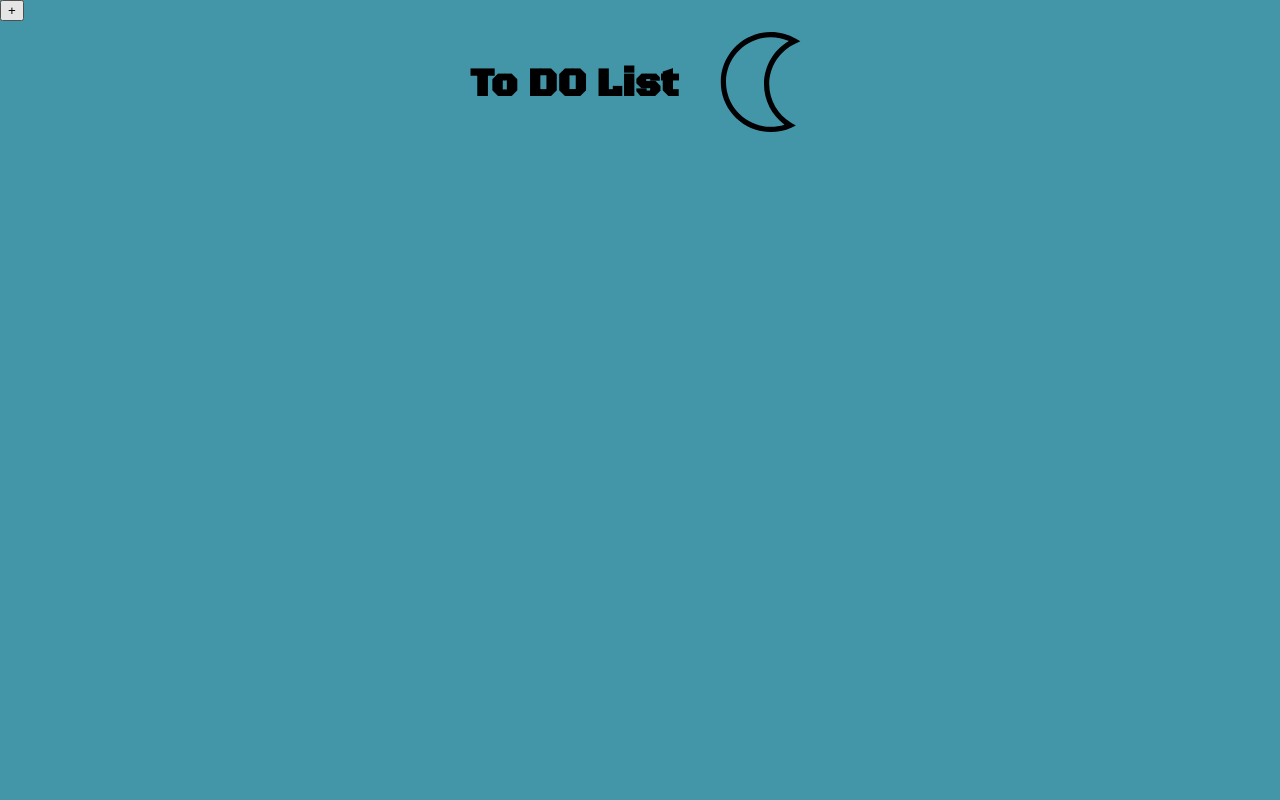
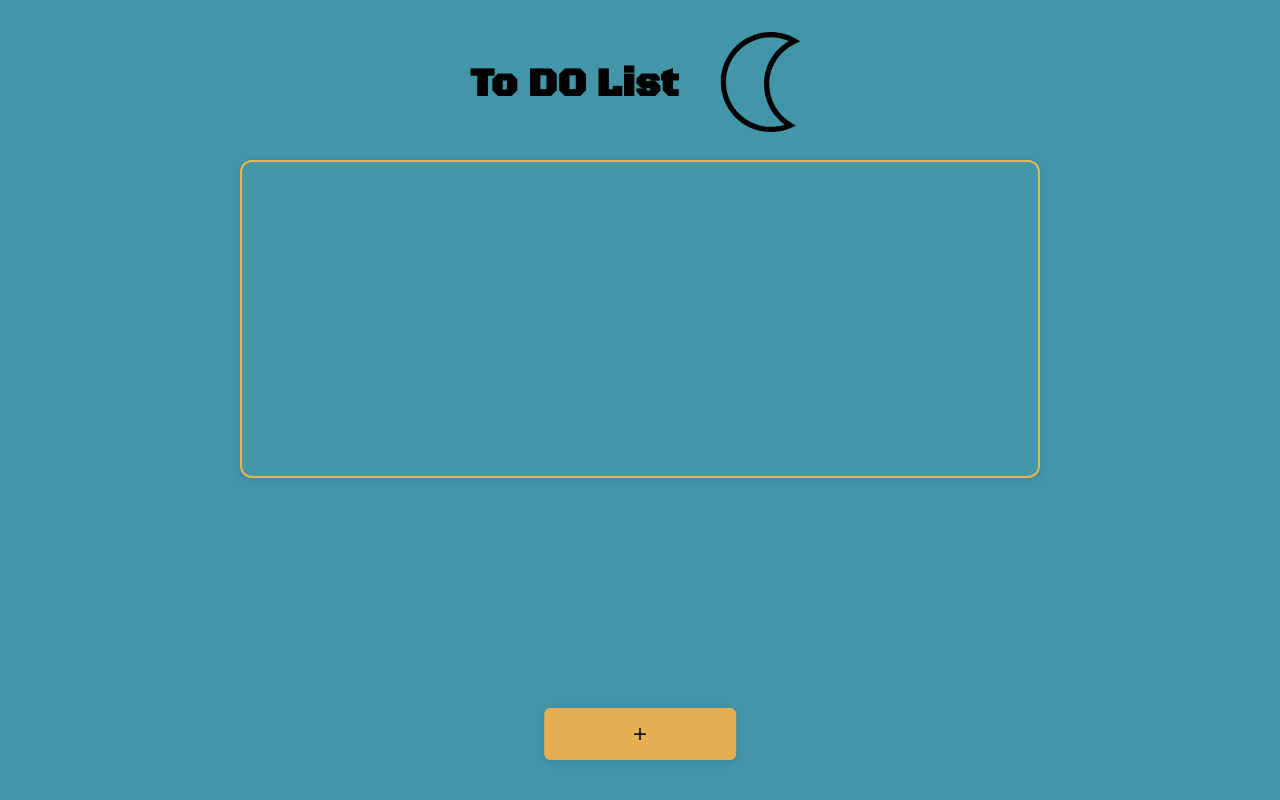
Before and after one commit to MathiasOliverNielsen/ToDOAPP, a plain HTML site: page index.html in a window 1280 px wide. Drawn offline with Linux system fonts and the light colour scheme.

Commit message:
initial landing page done being sent to review

```diff
--- a/assets/css/footer.css
+++ b/assets/css/footer.css
@@ -0,0 +1,30 @@
+#mainFooter {
+  position: fixed;
+  bottom: 0;
+  margin-bottom: 1.5rem;
+  left: 50%;
+  width: 15%;
+  transform: translateX(-50%);
+  display: grid;
+  grid-template-columns: 1fr auto;
+  align-items: center;
+  padding: 1rem 0.3rem;
+  z-index: 100;
+}
+
+#mainFooter button {
+  padding: 0.75rem 1.5rem;
+  border: none;
+  border-radius: 6px;
+  background: var(--secondary-light);
+  color: var(--text-light);
+  font-size: 1.5rem;
+  box-shadow: 0 2px 8px rgba(0, 0, 0, 0.12);
+  cursor: pointer;
+  transition: box-shadow 0.2s, background 0.2s;
+}
+
+#mainFooter button:hover {
+  box-shadow: 0 4px 16px rgba(0, 0, 0, 0.18);
+  background: #f5f5f5;
+}
--- a/assets/css/main.css
+++ b/assets/css/main.css
@@ -8,7 +8,7 @@
 
 :root {
   --primary-light: #4395a8;
-  --secondary-light: #f4f4f4;
+  --secondary-light: #e6af52;
   --text-light: #071112;
   --accent-light: #e7b550;
   /* Toggle darkMode colors */
@@ -37,3 +37,28 @@ h6 {
   margin-bottom: 1rem;
 }
 /* #endregion */
+
+/* #region App Info Section */
+#appInfo {
+  display: flex;
+  flex-direction: column;
+  align-items: center;
+  justify-content: center;
+  border: 2px solid var(--accent-light, var(--accent-light));
+  border-radius: 12px;
+  padding: 2rem 3rem;
+  background: var(--primary-light);
+  min-height: 250px;
+  max-width: 700px;
+  width: 95%;
+  margin-left: auto;
+  margin-right: auto;
+  /* margin-top: Giver afstand fra toppen, så containeren ikke overlapper header.
+   clamp sikrer responsiv afstand på tværs af skærmstørrelser */
+  margin-top: clamp(10rem, 18vh, 14rem);
+  /* margin-bottom: Giver afstand til bunden, så containeren ikke overlapper footer.
+   clamp sikrer responsiv afstand på tværs af skærmstørrelser */
+  margin-bottom: clamp(4rem, 10vh, 8rem);
+  box-shadow: 0 2px 12px rgba(0, 0, 0, 0.08);
+}
+/* #endregion */
```
